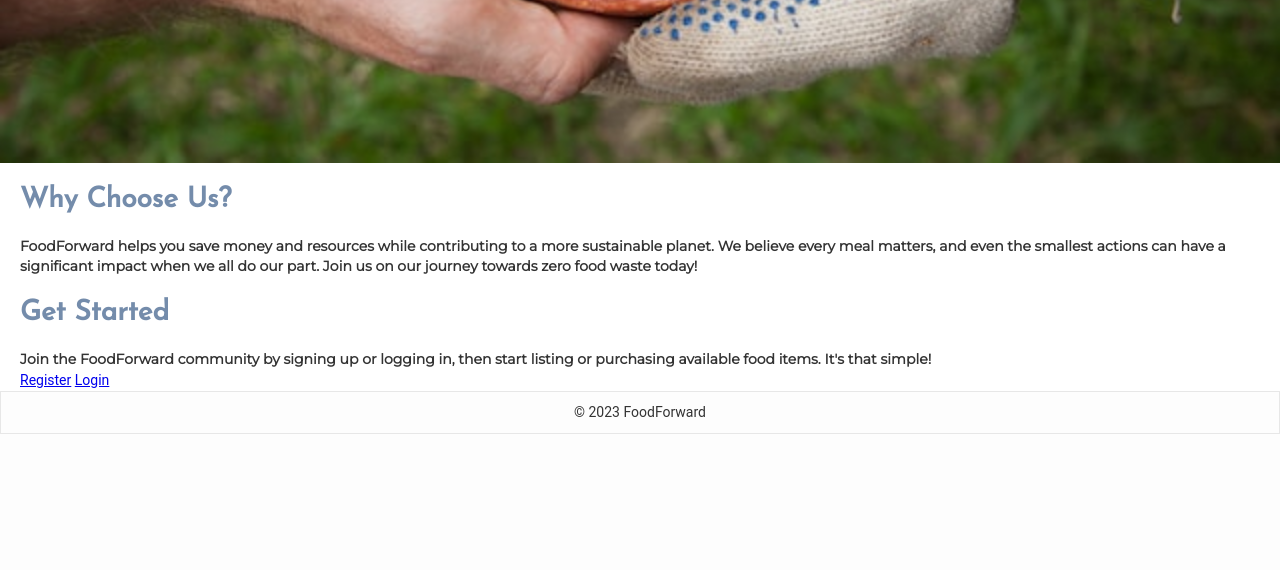
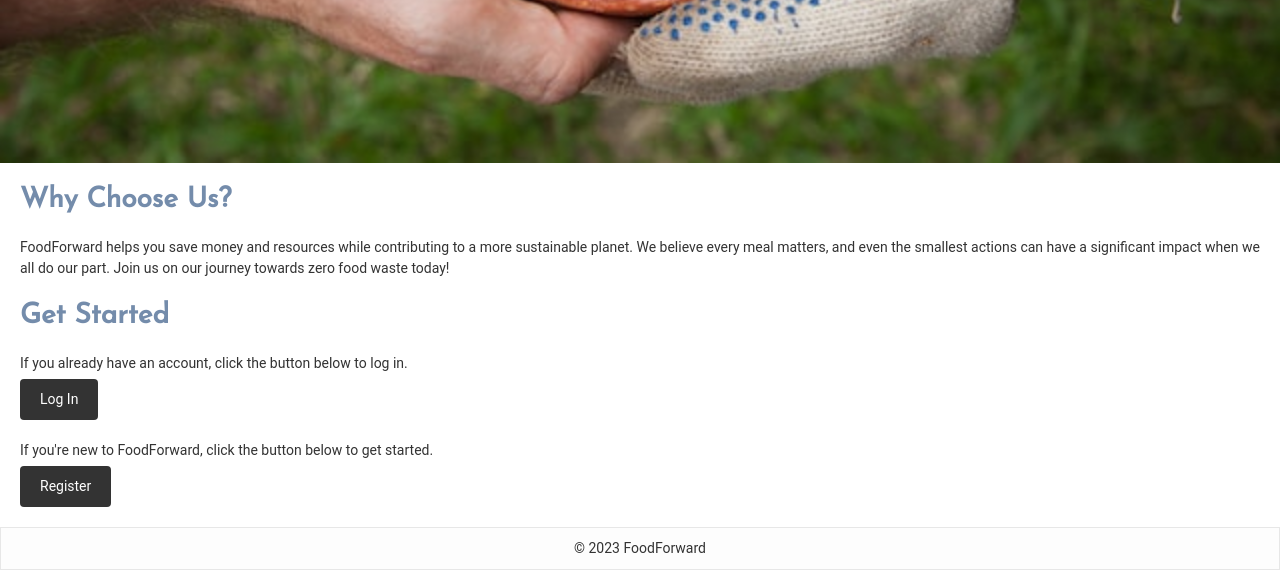
Before and after one commit to software-students-fall2023/2-web-app-exercise-1-sqrt-5-2, a Flask app: page / in a window 1280 px wide. Shown: the part 762-1332 px from the top of the page. Before the commit the page ends 1196 px from the top, so only its background shows below. Run offline with Flask 3, Linux system fonts and the light colour scheme; data that the repository does not hold is empty.

Commit message:
Fix CSS on webpages

```diff
--- a/app.py
+++ b/app.py
@@ -15,14 +15,32 @@ from utils import (
     handle_edit,
     add_distance
 )
-
-
 from bson.objectid import ObjectId
 from datetime import datetime
-from db import get_current_user_data, find_all, create_index, db, insert, show_reservations, find, delete
-from defaults import TEMPLATES_DIR, STATIC_DIR, LOGIN_COOKIE_NAME, IMAGE_DIR, SORT_FUNCTION_FIELDS, SORT_FUNCTION_ORDER, FILTER_FUNCTION_FIELDS, LISTING_COLLECTION_NAME, TRANSACTION_COLLECTION_NAME
+from db import (
+    get_current_user_data,
+    find_all,
+    create_index,
+    db,
+    insert,
+    show_reservations,
+    find,
+    delete
+)
+from defaults import (
+    TEMPLATES_DIR,
+    STATIC_DIR,
+    LOGIN_COOKIE_NAME,
+    IMAGE_DIR,
+    SORT_FUNCTION_FIELDS,
+    SORT_FUNCTION_ORDER,
+    FILTER_FUNCTION_FIELDS,
+    LISTING_COLLECTION_NAME,
+    TRANSACTION_COLLECTION_NAME
+)
 from bson.objectid import ObjectId
 from scripts.fill import fill
+
 
 def init_app():
     app = Flask(__name__, template_folder=TEMPLATES_DIR,
@@ -45,15 +63,13 @@ def home():
     if not user_data:
         return render_template('index.html')
     else:
-        for item in show_listings({'user_id': {'$ne' : user_data['_id']}}):
-            print(item)
-
         return render_template(
             'index.html', user=user_data,
             listings=list(add_distance({'user_id': user_data['_id']})),
             reservations=list(show_reservations()),
-            near = list(add_distance({'user_id': {'$ne' : user_data['_id']}}))[:4]
+            near=list(add_distance({'user_id': {'$ne': user_data['_id']}}))[:4]
         )
+
 
 @app.route('/register', methods=['GET', 'POST'])
 @redirect_if_logged_in
@@ -65,7 +81,13 @@ def register():
             register_user(request.form)
             return redirect(url_for('login'))
         except Exception as e:
-            return render_template('auth/register.html', error=e)
+            return render_template(
+                'auth/register.html',
+                error=e,
+                first_name=request.form.get('first_name'),
+                last_name=request.form.get('last_name'),
+                email=request.form.get('email')
+            )
 
 
 @app.route('/login', methods=['GET', 'POST'])
@@ -81,7 +103,7 @@ def login():
             response.set_cookie(LOGIN_COOKIE_NAME, str(user_id))
             return response
         except Exception as e:
-            return render_template('auth/login.html', error=e)
+            return render_template('auth/login.html', error=e, email=request.form.get('email'))
 
 
 @app.route('/logout')
@@ -107,9 +129,9 @@ def profile():
 @requires_login
 def listings():
     if request.method == 'GET':
-        return render_template('listings.html',
-                listings= add_distance({}),
-                user_id = get_current_user_data()['_id'])
+        return render_template('food/listings.html',
+                               listings=add_distance({}),
+                               user_id=get_current_user_data()['_id'])
 
     elif request.method == 'POST':
         add_listing(request.form)
@@ -117,19 +139,22 @@ def listings():
 
 
 @app.route('/listings/<listing_id>')
+@requires_login
 def display_details(listing_id):
     user_data = get_current_user_data()
 
     # get food that have the same tags as the current food.
-    tags = list(show_listings({'_id' : ObjectId(listing_id)}))[0]['tags']
-    similar_food = [food for food in show_listings({'tags' : {'$in' : tags}}) if food['_id'] != ObjectId(listing_id)]
+    tags = list(show_listings({'_id': ObjectId(listing_id)}))[0]['tags']
+    similar_food = [food for food in show_listings(
+        {'tags': {'$in': tags}}) if food['_id'] != ObjectId(listing_id)]
 
     return render_template(
-        'details.html',
+        'food/details.html',
         item=list(show_listings({'_id': ObjectId(listing_id)}))[0],
         user_id=user_data['_id'],
-        reservation=find(TRANSACTION_COLLECTION_NAME, {'listing_id': ObjectId(listing_id)}),
-        similar_food = similar_food
+        reservation=find(TRANSACTION_COLLECTION_NAME, {
+                         'listing_id': ObjectId(listing_id)}),
+        similar_food=similar_food
     )
 
 
@@ -143,7 +168,7 @@ def edit_details(listing_id):
 
     if (request.method == 'GET'):
         item['tags'] = get_tags(item['tags'])
-        return render_template('edit.html', item=item)
+        return render_template('food/edit.html', item=item)
     if (request.method == 'POST'):
         return handle_edit(request.form, ObjectId(listing_id))
 
@@ -179,7 +204,7 @@ def cancel(listing_id):
 def add():
     if request.method == 'GET':
         return render_template(
-            'add.html',
+            'food/add.html',
             item={
                 'expiry': datetime.now().strftime('%Y-%m-%d'),
                 'tags': get_tags(),
@@ -221,7 +246,7 @@ def search():
     if sort:
         listings.sort(SORT_FUNCTION_FIELDS[sort], SORT_FUNCTION_ORDER[sort])
 
-    return render_template('search.html', listings=add_distance({}))
+    return render_template('food/search.html', listings=add_distance({}))
 
 
 if __name__ == '__main__':
--- a/db.py
+++ b/db.py
@@ -69,7 +69,6 @@ def get_current_user_data():
 
 def get_nearest(user_latitude, user_longitude, match_query = {}):
     nearest_locations = db[LISTING_COLLECTION_NAME].aggregate([
-
         {
             "$geoNear": {
                 "near": {
--- a/static/css/index.css
+++ b/static/css/index.css
@@ -7,11 +7,3 @@ h1 {
    text-align: center;
    color: #748CAB;
 }
-
-p {
-   font-family: "Montserrat", sans-serif;
-   font-weight: bold;
-   font-size: 14px;
-   line-height: 1.4;
-   color: #333;
-}
--- a/static/css/main.css
+++ b/static/css/main.css
@@ -71,12 +71,31 @@ nav a:hover {
 }
 
 
-nav .active {
-   text-decoration: underline;
-   color: #F6CA83;
-   text-decoration-thickness: 4px;
+nav .active a {
+   border-bottom: 4px solid #F6CA83;
 }
 
+.button {
+   display: inline-block;
+   font-weight: 400;
+   color: #fff;
+   text-align: center;
+   vertical-align: middle;
+   cursor: pointer;
+   background-color: #007bff;
+   border: 1px solid transparent;
+   padding: .375rem .75rem;
+   font-size: 1rem;
+   line-height: 1.5;
+   border-radius: .25rem;
+   text-decoration: none;
+}
+
+.button:hover {
+   color: #fff;
+   background-color: #0069d9;
+   border-color: #0062cc;
+}
 
 .page-content {
    margin: 0 auto;
@@ -310,7 +346,7 @@ h2.food-name {
    color: #666666;
 }
 
-.btn-container {
+.button-container {
    display: flex;
    justify-content: space-between;
    margin-bottom: 20px;
@@ -320,7 +356,7 @@ h2.food-name {
    display: inline-block;
    padding: 10px 20px;
    text-decoration: none;
-   background-color: #f44336;
+   background-color: #333;
    color: #fff;
    border-radius: 4px;
    transition: background-color 0.3s ease;
--- a/templates/auth/login.html
+++ b/templates/auth/login.html
@@ -14,8 +14,8 @@
 </div>
 
 <form method="post" action="{{ url_for('login') }}">
-  <input type="email" placeholder="Email" name="email" /><br>
-  <input type="password" placeholder="Password" name="password" /><br>
+  <input type="email" placeholder="Email" name="email" value="{{ email }}" required/><br>
+  <input type="password" placeholder="Password" name="password" required/><br>
   <input type="submit" value="Login" />
 </form>
 
--- a/templates/components/navbar.html
+++ b/templates/components/navbar.html
@@ -6,11 +6,11 @@
   <ul>
     {% if request.cookies.get('session') %}
       {% for ni in ['listings', 'profile', 'logout'] %}
-        <li {%- if request.path == url_for(ni) %} class="active"{% endif %}><a href="{{ url_for(ni) }}">{{ ni | capitalize }}</a></li>
+        <li {% if request.path == url_for(ni) %} class="active"{% endif %}><a href="{{ url_for(ni) }}">{{ ni | capitalize }}</a></li>
       {% endfor %}
     {% else %}
       {% for ni in ['login', 'register'] %}
-        <li {%- if request.path == url_for(ni) %} class="active"{% endif %}><a href="{{ url_for(ni) }}">{{ ni | capitalize }}</a></li>
+        <li {% if request.path == url_for(ni) %} class="active"{% endif %}><a href="{{ url_for(ni) }}">{{ ni | capitalize }}</a></li>
       {% endfor %}
     {% endif %}
   </ul>
--- a/templates/index.html
+++ b/templates/index.html
@@ -20,14 +20,15 @@
     {% if user %}
 
     {% if listings %}
-
     <h1> Your Listings </h1>
     <div class="card-grid">
         {% for food in listings %}
-            <div class="card" onclick="location.href='/listings/{{ food._id }}';">
+        <div class="card" onclick="location.href='/listings/{{ food._id }}'">
             <img src="/images/{{ food.photo }}" alt="{{ food.name }}">
             <h2>{{ food.name }}</h2>
-                <p>$ {{ food.price }}</p>
+            <div class="card-info">
+                <p class="price">$ {{ food.price }}</p>
+            </div>
         </div>
         {% endfor %}
     </div>
@@ -37,17 +38,21 @@
     <h1> Your Reservations </h1>
     <div class="card-grid">
         {% for food in reservations %}
-                    <div class="card" onclick="location.href='/listings/{{ food._id }}';">
+        <div class="card" onclick="location.href='/listings/{{ food._id }}'">
             <img src="/images/{{ food.photo }}" alt="{{ food.name }}">
             <h2>{{ food.name }}</h2>
-                        <p>$ {{ food.price }}</p>
-                        {% if user.location.coordinates[0] != 0 or user.location.coordinates[1] != 0 %}
+            <div class="card-info">
+                <p class="price">$ {{ food.price }}</p>
+                {% if food.distance %}
+                <p class="distance">
                     {% if food.distance > 1000 %}
-                                <p>{{ food.distance/1000|round}} km away</p>
+                    {{ (food.distance/1000)|round(1) }} km away
                     {% else %}
-                                <p>{{ food.distance|round}} m away</p>
+                    {{ food.distance|round(1) }} m away
                     {% endif %}
+                </p>
                 {% endif %}
+            </div>
         </div>
         {% endfor %}
     </div>
@@ -59,16 +64,22 @@
     <h1> Near You </h1>
     <div class="card-grid">
         {% for food in near %}
-                        <div class="card" onclick="location.href='/listings/{{ food._id }}';">
+            {% if food.user_id != user_id %}
+                <div class="card" onclick="location.href='/listings/{{ food._id }}'">
                     <img src="/images/{{ food.photo }}" alt="{{ food.name }}">
                     <h2>{{ food.name }}</h2>
-                            <p>$ {{ food.price }}</p>
+                    <div class="card-info">
+                        <p class="price">$ {{ food.price }}</p>
+                        <p class="distance">
                             {% if food.distance > 1000 %}
-                                <p>{{ food.distance/1000|round}} km away</p>
+                            {{ (food.distance/1000)|round(1) }} km away
                             {% else %}
-                                <p>{{ food.distance|round}} m away</p>
+                            {{ food.distance|round(1) }} m away
                             {% endif %}
+                        </p>
                     </div>
+                </div>
+            {% endif %}
         {% endfor %}
     </div>
     {% endif %}
@@ -78,22 +89,31 @@
 
         <h1>Recommended for You</h1>
 
-
-
-
         {% else %}
 
         <h1>Why Choose Us?</h1>
-    <p>FoodForward helps you save money and resources while contributing to a more sustainable planet. We believe every
+        <p>
+            FoodForward helps you save money and resources while contributing to a more sustainable planet. We believe
+            every
             meal matters, and even the smallest actions can have a
-        significant impact when we all do our part. Join us on our journey towards zero food waste today!</p>
+            significant impact when we all do our part. Join us on our journey towards zero food waste today!
+        </p>
 
         <h1>Get Started</h1>
-    <p>Join the FoodForward community by signing up or logging in, then start listing or purchasing available food
-        items.
-        It's that simple!</p>
-    <a href="{{ url_for('register') }}" class='button'>Register</a>
-    <a href="{{ url_for('login') }}" class='button'>Login</a>
+
+        <div>
+            <p style="margin-bottom:5px;">If you already have an account, click the button below to log in.</p>
+            <div class="button-container">
+                <a href="{{ url_for('login') }}" class='btn'>Log In</a>
+            </div>
+        </div>
+
+        <div>
+            <p style="margin-bottom:5px;">If you're new to FoodForward, click the button below to get started.</p>
+            <div class="button-container">
+                <a href="{{ url_for('register') }}" class='btn'>Register</a>
+            </div>
+        </div>
 
         {% endif %}
 
```
Also changed, not shown: other parts of static/css/main.css (+71 -27 lines), templates/add.html (deleted, +0 -73 lines), templates/auth/register.html (+5 -6 lines), templates/food/add.html (added, +73 -0 lines), templates/food/details.html (renamed from templates/details.html, +10 -8 lines), templates/food/edit.html (renamed from templates/edit.html, +7 -9 lines), templates/food/listings.html (renamed from templates/listings.html, +12 -8 lines), templates/food/search.html (renamed from templates/search.html, +8 -3 lines), templates/profile.html (+8 -4 lines), utils.py (+13 -8 lines), README.md. Lines whose indentation alone changed are shown as unchanged.
